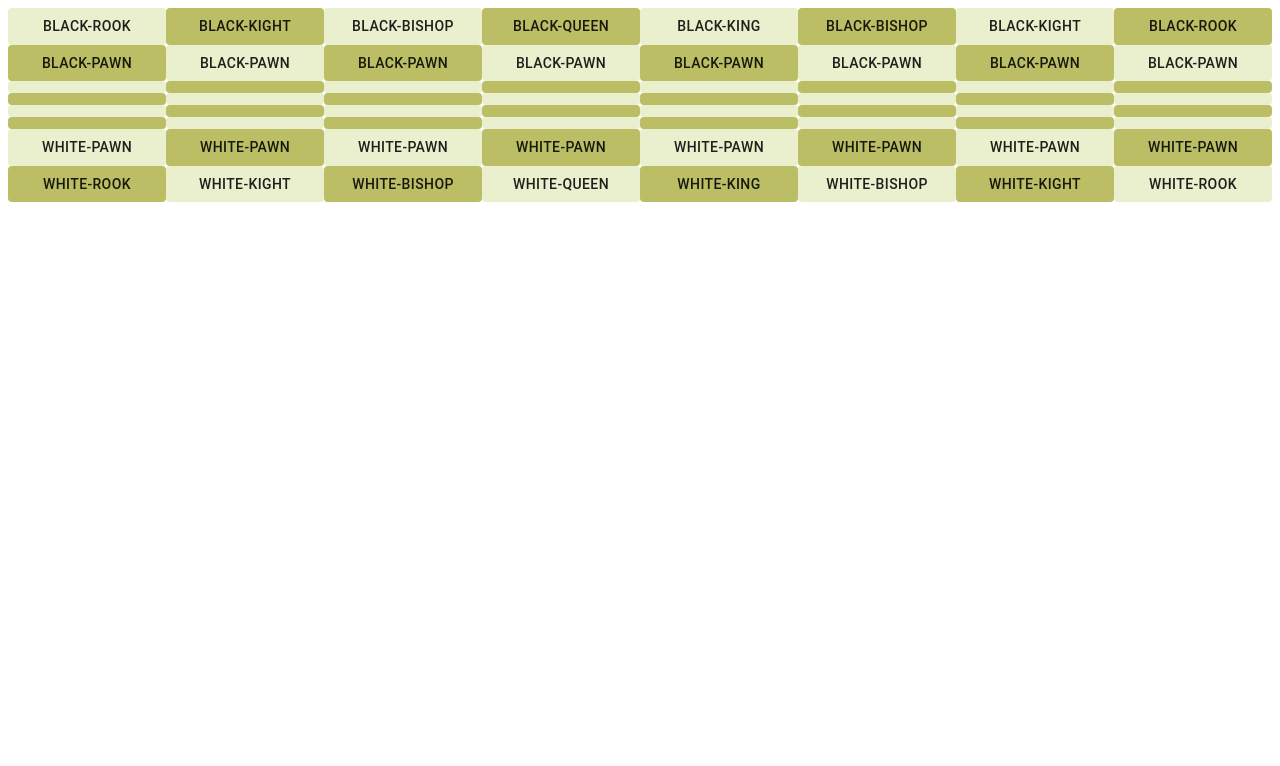
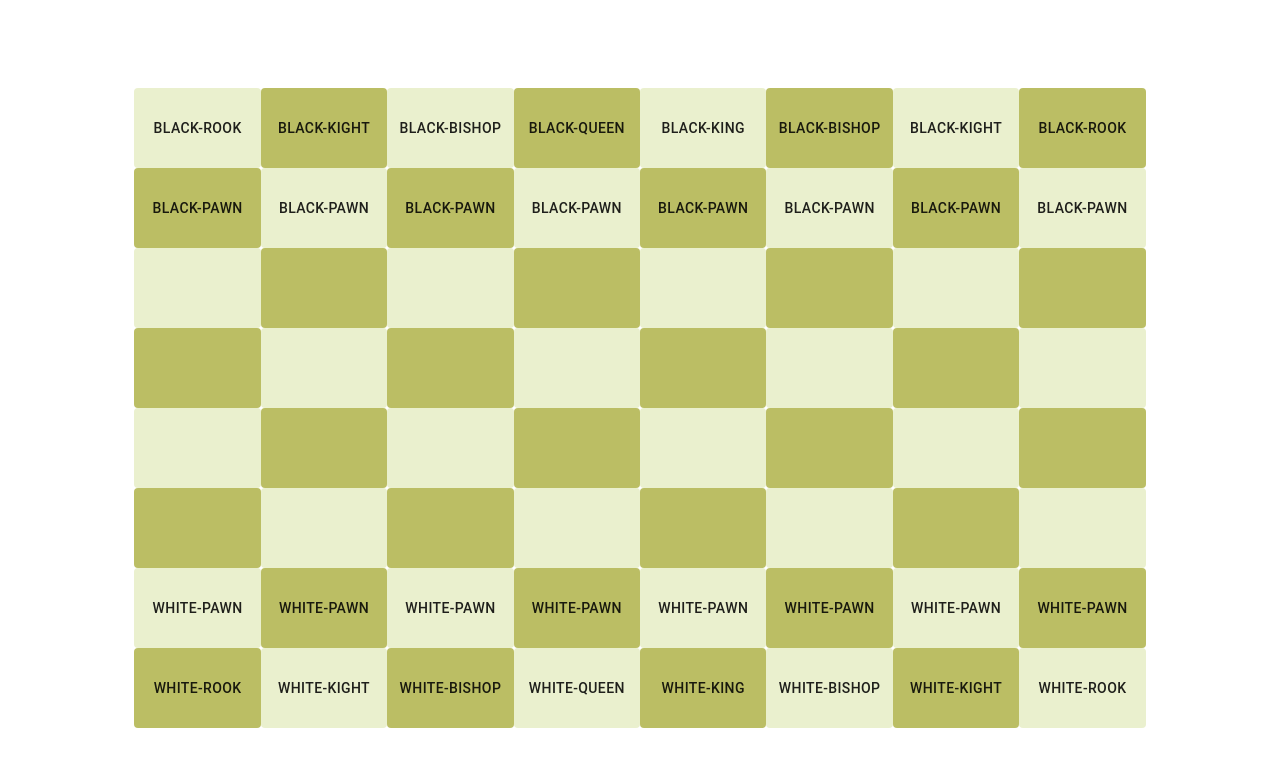
Before and after one commit to hubertTCM/chess, a React app in the folder spa/: page / in a window 1280 px wide. Shown: the top 766 px of the page. Built offline with nearby package versions, Linux system fonts and the light colour scheme.

Commit message:
css
align board to the center
ensure same size of all pieces

```diff
--- a/spa/src/components/square.tsx
+++ b/spa/src/components/square.tsx
@@ -1,4 +1,5 @@
 import React from "react";
+import clsx from "clsx";
 import { Position, Role } from "../type";
 import { Button, makeStyles } from "@material-ui/core";
 
@@ -25,7 +26,7 @@ const Square = (props: SquareProps) => {
   return (
     <Button
       {...rest}
-      className={[isDark ? classes.dark : classes.light, className].join(" ")}
+      className={clsx(isDark ? classes.dark : classes.light, className)}
     >
       {role && `${role.player}-${role.piece}`}
     </Button>
--- a/spa/src/game.tsx
+++ b/spa/src/game.tsx
@@ -5,8 +5,20 @@ import { makeStyles } from "@material-ui/core";
 import Square from "./components/square";
 
 const useStyles = makeStyles(theme => ({
-  root: { display: "flex", flexDirection: "column-reverse" },
-  row: { display: "flex" },
+  root: {
+    display: "flex",
+    alignItems: "center",
+    justifyContent: "center",
+    width: "100%",
+    height: "100%"
+  },
+  container: {
+    display: "flex",
+    flexDirection: "column-reverse",
+    width: "80%",
+    height: "80%"
+  },
+  row: { display: "flex", flex: "1 1 0" },
   item: {
     flex: "1 1 0"
   }
@@ -77,6 +89,7 @@ const Game = () => {
   const [liveRoles] = useState<LiveRole[]>(initLiveRoles());
   return (
     <div className={classes.root}>
+      <div className={classes.container}>
         {options.map(row => {
           return (
             <div className={classes.row}>
@@ -97,6 +110,7 @@ const Game = () => {
           );
         })}
       </div>
+    </div>
   );
 };
 
```
Lines whose indentation alone changed are shown as unchanged.
